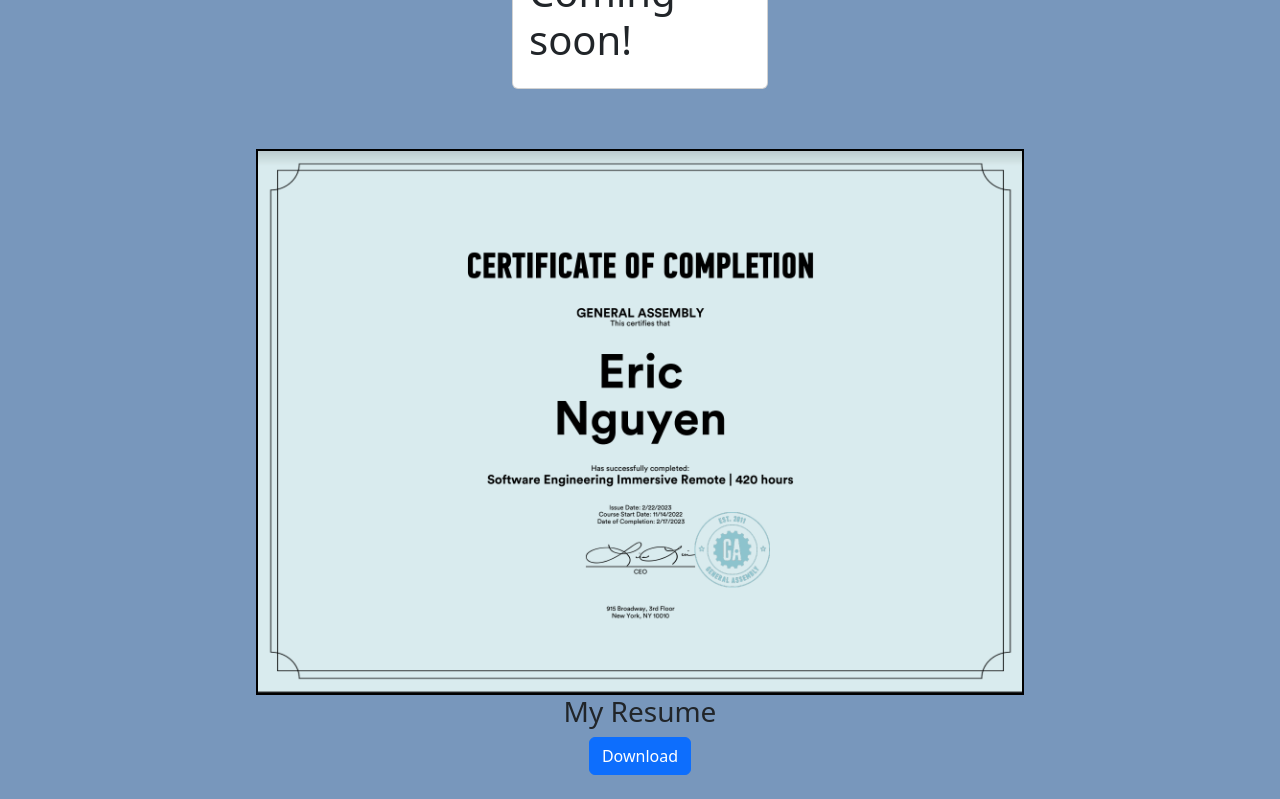
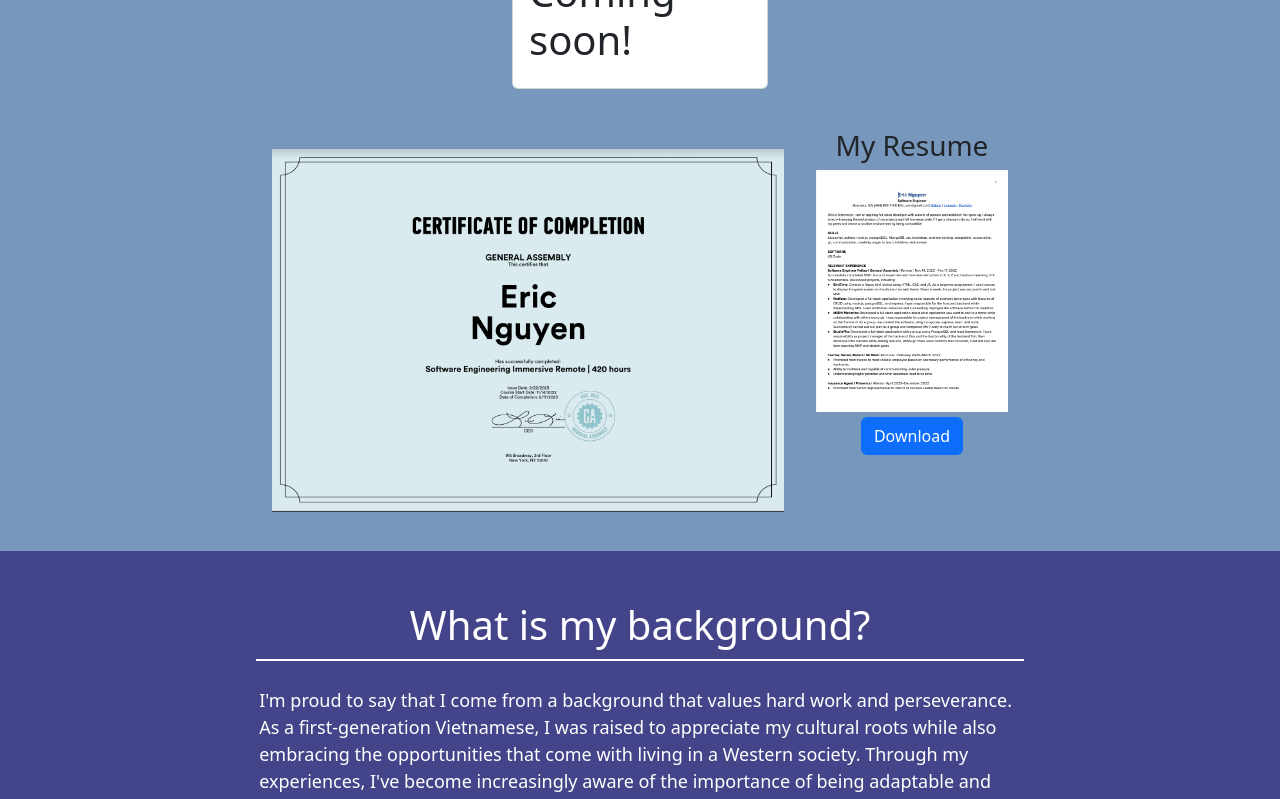
Before and after one commit to ericcnguyen04/Post-Portfolio, a React (Create React App) app: page / in a window 1280 px wide. Shown: the part 1580-2379 px from the top of the page. Built offline with nearby package versions, Linux system fonts and the light colour scheme.

Commit message:
ficating

```diff
--- a/src/App.css
+++ b/src/App.css
@@ -36,6 +36,31 @@
   padding: 20px;
 
 } */
+
+.qualifications {
+  /* border: 5px solid rgb(146, 45, 45); */
+  gap: 10;
+  display: flex;
+  justify-content: space-around;
+  margin-right: 20%;
+  margin-left: 20%;
+  padding-bottom: 3vw;
+}
+
+.certificate {
+  width: 40vw;
+  margin-top: 20px;
+  /* border: solid black 2px; */
+}
+
+.resume {
+  /* border: 2px solid red; */
+}
+
+#resumeIMG {
+  width: 15vw;
+  margin-bottom: 5px;
+}
 
 /* ====== */
   @import url('https://fonts.googleapis.com/css?family=Exo:400,700');
@@ -273,12 +298,6 @@
 }
 
 
-/* resume */
-.certificate {
-  width: 60vw;
-  margin-top: 20px;
-  border: solid black 2px;
-}
 
 .project {
     /* border: solid green 2px; */
--- a/src/components/pages/Resume.jsx
+++ b/src/components/pages/Resume.jsx
@@ -20,14 +20,22 @@
 
     return (
         <div className='background'>
-			<center className='height'>
-				<img src="/content/Screen Shot 2023-02-22 at 7.20.49 PM.png" alt='my certification from General Assembly' className="certificate"></img>
+			<div className='qualifications'>
+				<div className='certificateContainer'>
+					<img src="/content/Screen Shot 2023-02-22 at 7.20.49 PM.png" alt='my certification from General Assembly' className="certificate"></img>
+				</div>
 
-				<h3>My Resume</h3>
-
-				<Button variant="primary" onClick={onButtonClick}>
-                    Download</Button>{' '}
-			</center>
+				<div className='resume'>
+					<center>
+						<h3>My Resume</h3>
+						<div>
+							<img src='/content/resume.png' alt='my resume' id='resumeIMG'></img>
+						</div>
+						<Button variant="primary" onClick={onButtonClick}>
+						Download</Button>{' '}
+					</center>
+				</div>
+			</div>
         </div>
     )
 }
```
Also changed, not shown: public/content/resume.png (added).
